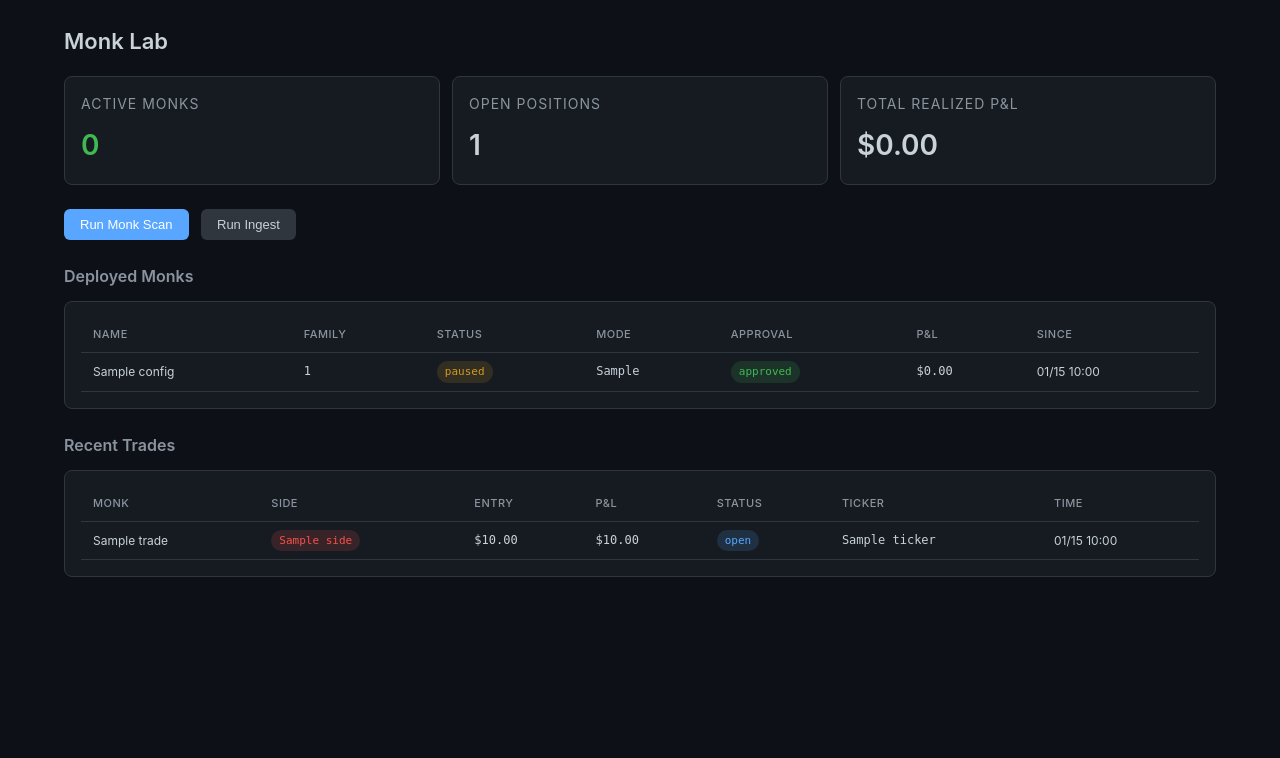
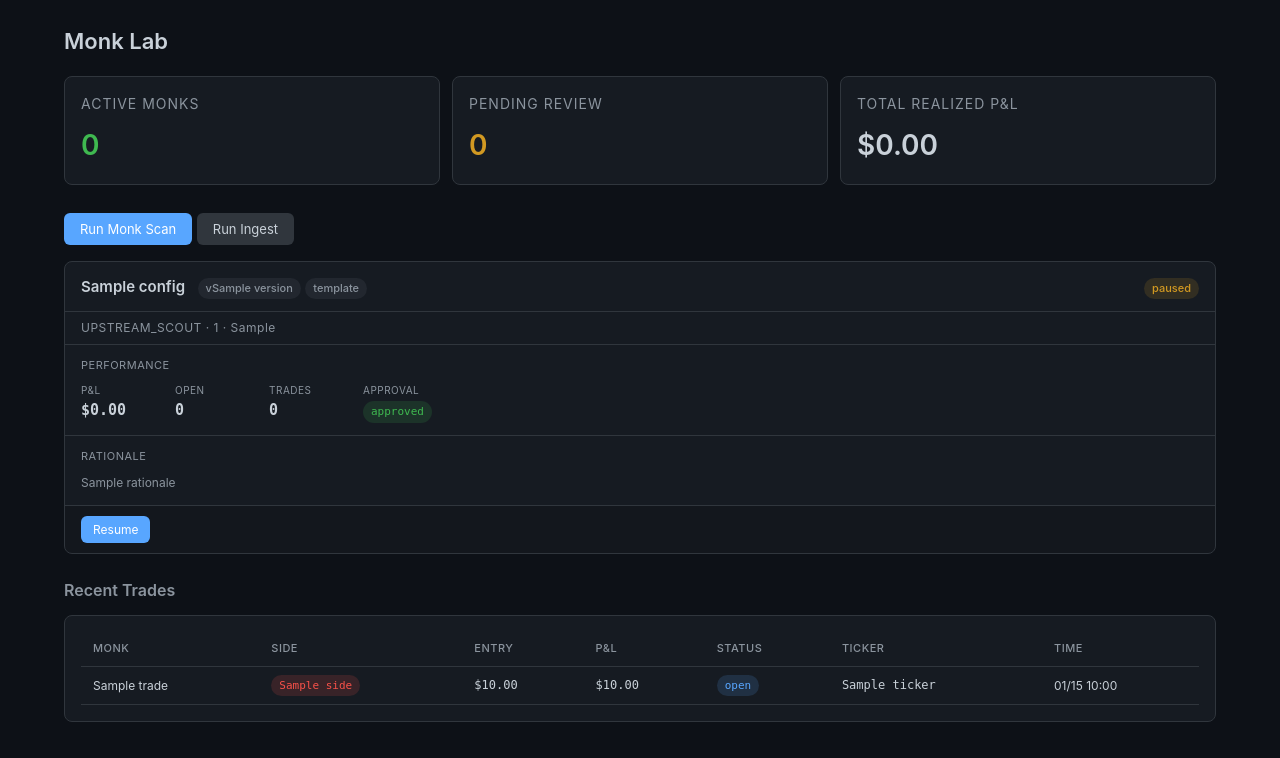
Before and after one commit to rymu219/Abbot_C, a FastAPI app: template src/abbot/web/templates/monks.html in a window 1280 px wide. Shown: the part 59-817 px from the top of the page. Before the commit the page ends 636 px from the top, so only its background shows below. Run offline with FastAPI, Linux system fonts and the light colour scheme; the template is opened without the code that fills it: most values are stand-ins (such as "Sample title", 1, 10 or a date in 2020).

Commit message:
Monks as labor unit cards with approve/reject/pause/kill controls
Co-Authored-By: Claude Opus 4.6 (1M context) <noreply@anthropic.com>

```diff
--- a/src/abbot/web/app.py
+++ b/src/abbot/web/app.py
@@ -170,10 +170,25 @@ async def monks_page(request: Request):
             .group_by(MonkTrade.monk_name)
         ).fetchall())
 
+        # Trade counts per monk
+        trades_by_monk = dict(session.execute(
+            select(MonkTrade.monk_name, func.count())
+            .group_by(MonkTrade.monk_name)
+        ).fetchall())
+
+        # Open positions per monk
+        open_by_monk = dict(session.execute(
+            select(MonkTrade.monk_name, func.count())
+            .where(MonkTrade.status == "open")
+            .group_by(MonkTrade.monk_name)
+        ).fetchall())
+
     return templates.TemplateResponse(request, "monks.html", {
         "configs": configs,
         "trades": trades,
         "pnl_by_monk": pnl_by_monk,
+        "trades_by_monk": trades_by_monk,
+        "open_by_monk": open_by_monk,
     })
 
 
@@ -211,6 +226,71 @@ async def api_pipeline_run(request: Request):
     return HTMLResponse('<div class="badge badge-green">Monk scan started</div>')
 
 
+@app.post("/api/monk/approve/{monk_id}")
+async def api_monk_approve(monk_id: int):
+    """Approve a Monk for paper trading."""
+    from sqlalchemy.orm import Session as DBSession
+    from abbot.db.engine import get_engine
+    from abbot.db.models.pipeline import StoredMonkConfig
+    engine = get_engine()
+    with DBSession(engine) as session:
+        config = session.get(StoredMonkConfig, monk_id)
+        if config:
+            config.approval_status = "approved"
+            config.lifecycle_status = "paper"
+            config.deployment_mode = "paper_only"
+            session.commit()
+            return HTMLResponse(f'<div class="badge badge-green">Approved</div>')
+    return HTMLResponse('<div class="badge badge-red">Not found</div>')
+
+
+@app.post("/api/monk/reject/{monk_id}")
+async def api_monk_reject(monk_id: int):
+    """Reject a Monk."""
+    from sqlalchemy.orm import Session as DBSession
+    from abbot.db.engine import get_engine
+    from abbot.db.models.pipeline import StoredMonkConfig
+    engine = get_engine()
+    with DBSession(engine) as session:
+        config = session.get(StoredMonkConfig, monk_id)
+        if config:
+            config.approval_status = "rejected"
+            config.lifecycle_status = "retired"
+            session.commit()
+    return HTMLResponse('<div class="badge badge-red">Rejected</div>')
+
+
+@app.post("/api/monk/pause/{monk_id}")
+async def api_monk_pause(monk_id: int):
+    """Pause a running Monk."""
+    from sqlalchemy.orm import Session as DBSession
+    from abbot.db.engine import get_engine
+    from abbot.db.models.pipeline import StoredMonkConfig
+    engine = get_engine()
+    with DBSession(engine) as session:
+        config = session.get(StoredMonkConfig, monk_id)
+        if config:
+            config.lifecycle_status = "paused"
+            session.commit()
+    return HTMLResponse('<div class="badge badge-yellow">Paused</div>')
+
+
+@app.post("/api/monk/kill/{monk_id}")
+async def api_monk_kill(monk_id: int):
+    """Kill (retire) a Monk permanently."""
+    from sqlalchemy.orm import Session as DBSession
+    from abbot.db.engine import get_engine
+    from abbot.db.models.pipeline import StoredMonkConfig
+    engine = get_engine()
+    with DBSession(engine) as session:
+        config = session.get(StoredMonkConfig, monk_id)
+        if config:
+            config.lifecycle_status = "retired"
+            config.approval_status = "revoked"
+            session.commit()
+    return HTMLResponse('<div class="badge badge-red">Killed</div>')
+
+
 @app.post("/api/scoring/update")
 async def api_scoring_update(request: Request):
     """Update scoring weights from form data."""
--- a/src/abbot/web/static/style.css
+++ b/src/abbot/web/static/style.css
@@ -158,6 +158,114 @@ tr:hover { background: rgba(88, 166, 255, 0.04); }
     background: var(--accent);
 }
 
+/* Monk cards */
+.monk-card {
+    background: var(--surface);
+    border: 1px solid var(--border);
+    border-radius: 8px;
+    margin-bottom: 16px;
+    overflow: hidden;
+}
+
+.monk-header {
+    display: flex;
+    justify-content: space-between;
+    align-items: center;
+    padding: 12px 16px;
+    border-bottom: 1px solid var(--border);
+}
+
+.monk-name {
+    font-weight: 600;
+    font-size: 15px;
+    margin-right: 8px;
+}
+
+.monk-meta {
+    padding: 6px 16px;
+    font-size: 12px;
+    color: var(--text-dim);
+    letter-spacing: 0.5px;
+    border-bottom: 1px solid var(--border);
+}
+
+.monk-section {
+    padding: 12px 16px;
+    border-bottom: 1px solid var(--border);
+}
+
+.monk-section:last-of-type { border-bottom: none; }
+
+.monk-section-title {
+    font-size: 11px;
+    text-transform: uppercase;
+    letter-spacing: 0.5px;
+    color: var(--text-dim);
+    margin-bottom: 8px;
+}
+
+.monk-strategy {
+    font-size: 16px;
+    font-weight: 600;
+    color: var(--accent);
+    margin-bottom: 8px;
+}
+
+.monk-stats-row {
+    display: flex;
+    gap: 24px;
+    flex-wrap: wrap;
+}
+
+.monk-stat {
+    display: flex;
+    flex-direction: column;
+    min-width: 70px;
+}
+
+.monk-stat-label {
+    font-size: 10px;
+    text-transform: uppercase;
+    color: var(--text-dim);
+    letter-spacing: 0.5px;
+}
+
+.monk-stat-value {
+    font-size: 15px;
+    font-weight: 600;
+    font-family: var(--mono);
+}
+
+.monk-evidence {
+    font-size: 12px;
+    color: var(--text-dim);
+    margin-top: 4px;
+}
+
+.monk-actions {
+    padding: 10px 16px;
+    display: flex;
+    gap: 8px;
+    background: rgba(0, 0, 0, 0.15);
+}
+
+/* Buttons */
+.btn {
+    border: none;
+    padding: 8px 16px;
+    border-radius: 6px;
+    cursor: pointer;
+    font-size: 13px;
+    font-family: var(--font);
+}
+
+.btn-sm { padding: 6px 12px; font-size: 12px; }
+.btn-primary { background: var(--accent); color: #fff; }
+.btn-secondary { background: var(--border); color: var(--text); }
+.btn-danger { background: rgba(248, 81, 73, 0.2); color: var(--red); }
+.btn-primary:hover { opacity: 0.9; }
+.btn-secondary:hover { opacity: 0.9; }
+
 /* Responsive */
 @media (max-width: 768px) {
     .grid-3, .grid-4 { grid-template-columns: 1fr; }
--- a/src/abbot/web/templates/monks.html
+++ b/src/abbot/web/templates/monks.html
@@ -9,45 +9,129 @@
         <div class="card-value" style="color: var(--green);">{{ configs|selectattr('lifecycle_status', 'in', ['paper','probation','live','scaled'])|list|length }}</div>
     </div>
     <div class="card">
-        <div class="card-title">Open Positions</div>
-        <div class="card-value">{{ trades|selectattr('status', 'equalto', 'open')|list|length }}</div>
+        <div class="card-title">Pending Review</div>
+        <div class="card-value" style="color: var(--yellow);">{{ configs|selectattr('approval_status', 'equalto', 'pending')|list|length }}</div>
     </div>
     <div class="card">
         <div class="card-title">Total Realized P&L</div>
-        <div class="card-value {% if pnl_by_monk.values()|sum > 0 %}state-actionable{% elif pnl_by_monk.values()|sum < 0 %}state-exhausted{% endif %}">
-            ${{ "%.2f"|format(pnl_by_monk.values()|sum) if pnl_by_monk else "0.00" }}
+        <div class="card-value {% if (pnl_by_monk.values()|list|sum if pnl_by_monk else 0) > 0 %}state-actionable{% elif (pnl_by_monk.values()|list|sum if pnl_by_monk else 0) < 0 %}state-exhausted{% endif %}">
+            ${{ "%.2f"|format(pnl_by_monk.values()|list|sum if pnl_by_monk else 0) }}
         </div>
     </div>
 </div>
 
-<div style="margin: 12px 0;">
-    <button onclick="fetch('/api/pipeline/run',{method:'POST'}).then(()=>location.reload())" style="background: var(--accent); color: #fff; border: none; padding: 8px 16px; border-radius: 6px; cursor: pointer; font-size: 13px;">Run Monk Scan</button>
-    <button onclick="fetch('/api/ingest/run',{method:'POST'}).then(()=>{})" style="background: var(--border); color: var(--text); border: none; padding: 8px 16px; border-radius: 6px; cursor: pointer; font-size: 13px; margin-left: 8px;">Run Ingest</button>
+<div style="margin: 16px 0;">
+    <button onclick="fetch('/api/pipeline/run',{method:'POST'})" class="btn btn-primary">Run Monk Scan</button>
+    <button onclick="fetch('/api/ingest/run',{method:'POST'})" class="btn btn-secondary">Run Ingest</button>
 </div>
 
-{% if configs %}
-<h2>Deployed Monks</h2>
-<div class="card">
-    <table>
-        <thead>
-            <tr><th>Name</th><th>Family</th><th>Status</th><th>Mode</th><th>Approval</th><th>P&L</th><th>Since</th></tr>
-        </thead>
-        <tbody>
-            {% for c in configs %}
-            <tr>
-                <td style="font-family: var(--font);">{{ c.name }}</td>
-                <td>{{ c.family_id }}</td>
-                <td><span class="badge badge-{% if c.lifecycle_status in ['live','scaled'] %}green{% elif c.lifecycle_status == 'paper' %}blue{% elif c.lifecycle_status == 'paused' %}yellow{% else %}dim{% endif %}">{{ c.lifecycle_status }}</span></td>
-                <td>{{ c.deployment_mode }}</td>
-                <td><span class="badge badge-{% if c.approval_status == 'approved' %}green{% elif c.approval_status == 'rejected' %}red{% else %}dim{% endif %}">{{ c.approval_status }}</span></td>
-                <td style="{% if pnl_by_monk.get(c.name, 0) > 0 %}color: var(--green){% elif pnl_by_monk.get(c.name, 0) < 0 %}color: var(--red){% endif %}">
-                    ${{ "%.2f"|format(pnl_by_monk.get(c.name, 0)) }}
-                </td>
-                <td style="font-family: var(--font);">{{ c.created_at.strftime('%m/%d %H:%M') if c.created_at else '?' }}</td>
-            </tr>
-            {% endfor %}
-        </tbody>
-    </table>
+{% for c in configs %}
+<div class="monk-card">
+    <div class="monk-header">
+        <div>
+            <span class="monk-name">{{ c.name }}</span>
+            <span class="badge badge-dim">v{{ c.version }}</span>
+            {% if c.strategy_blueprint %}
+            <span class="badge badge-blue">mined</span>
+            {% else %}
+            <span class="badge badge-dim">template</span>
+            {% endif %}
+        </div>
+        <div>
+            <span class="badge badge-{% if c.lifecycle_status in ['live','scaled'] %}green{% elif c.lifecycle_status == 'paper' %}blue{% elif c.lifecycle_status == 'paused' %}yellow{% elif c.lifecycle_status == 'candidate' %}dim{% else %}red{% endif %}">{{ c.lifecycle_status }}</span>
+        </div>
+    </div>
+
+    <div class="monk-meta">
+        UPSTREAM_SCOUT · {{ c.family_id }} · {{ c.deployment_mode }}
+    </div>
+
+    {% if c.strategy_blueprint %}
+    <div class="monk-section">
+        <div class="monk-section-title">Strategy (Data-Mined)</div>
+        {% set bp = c.strategy_blueprint %}
+        {% set strat = bp.get('strategy', {}) %}
+        <div class="monk-strategy">
+            {{ strat.get('side', '?')|upper }}
+            {{ 'below' if strat.get('side') == 'yes' else 'above' }}
+            ${{ "%.2f"|format(strat.get('optimal_entry', 0)) }}
+        </div>
+        <div class="monk-stats-row">
+            {% set train = bp.get('train', {}) %}
+            {% set test = bp.get('test', {}) %}
+            {% set conf = bp.get('confidence', {}) %}
+            <div class="monk-stat">
+                <span class="monk-stat-label">Train WR</span>
+                <span class="monk-stat-value">{{ "%.1f"|format(train.get('win_rate', 0) * 100) }}%</span>
+            </div>
+            <div class="monk-stat">
+                <span class="monk-stat-label">Test WR</span>
+                <span class="monk-stat-value">{{ "%.1f"|format(test.get('win_rate', 0) * 100) }}%</span>
+            </div>
+            <div class="monk-stat">
+                <span class="monk-stat-label">Train PF</span>
+                <span class="monk-stat-value">{{ "%.1f"|format(train.get('profit_factor', 0)) }}</span>
+            </div>
+            <div class="monk-stat">
+                <span class="monk-stat-label">p-value</span>
+                <span class="monk-stat-value">{{ "%.3f"|format(conf.get('p_value', 1)) }}</span>
+            </div>
+        </div>
+        <div class="monk-evidence">
+            Mined from {{ bp.get('sample', {}).get('total_settled', 0) }} settled markets
+            (train={{ bp.get('sample', {}).get('train', 0) }}, test={{ bp.get('sample', {}).get('test', 0) }})
+        </div>
+    </div>
+    {% endif %}
+
+    <div class="monk-section">
+        <div class="monk-section-title">Performance</div>
+        <div class="monk-stats-row">
+            <div class="monk-stat">
+                <span class="monk-stat-label">P&L</span>
+                <span class="monk-stat-value {% if pnl_by_monk.get(c.name, 0) > 0 %}state-actionable{% elif pnl_by_monk.get(c.name, 0) < 0 %}state-exhausted{% endif %}">${{ "%.2f"|format(pnl_by_monk.get(c.name, 0)) }}</span>
+            </div>
+            <div class="monk-stat">
+                <span class="monk-stat-label">Open</span>
+                <span class="monk-stat-value">{{ open_by_monk.get(c.name, 0) }}</span>
+            </div>
+            <div class="monk-stat">
+                <span class="monk-stat-label">Trades</span>
+                <span class="monk-stat-value">{{ trades_by_monk.get(c.name, 0) }}</span>
+            </div>
+            <div class="monk-stat">
+                <span class="monk-stat-label">Approval</span>
+                <span class="monk-stat-value">
+                    <span class="badge badge-{% if c.approval_status == 'approved' %}green{% elif c.approval_status == 'rejected' %}red{% else %}yellow{% endif %}">{{ c.approval_status }}</span>
+                </span>
+            </div>
+        </div>
+    </div>
+
+    {% if c.rationale %}
+    <div class="monk-section">
+        <div class="monk-section-title">Rationale</div>
+        <div class="monk-evidence">{{ c.rationale }}</div>
+    </div>
+    {% endif %}
+
+    <div class="monk-actions">
+        {% if c.approval_status == 'pending' %}
+        <button onclick="fetch('/api/monk/approve/{{ c.id }}',{method:'POST'}).then(()=>location.reload())" class="btn btn-primary btn-sm">Approve for Paper</button>
+        <button onclick="fetch('/api/monk/reject/{{ c.id }}',{method:'POST'}).then(()=>location.reload())" class="btn btn-danger btn-sm">Reject</button>
+        {% elif c.lifecycle_status in ['paper','live','probation','scaled'] %}
+        <button onclick="fetch('/api/monk/pause/{{ c.id }}',{method:'POST'}).then(()=>location.reload())" class="btn btn-secondary btn-sm">Pause</button>
+        <button onclick="fetch('/api/monk/kill/{{ c.id }}',{method:'POST'}).then(()=>location.reload())" class="btn btn-danger btn-sm">Kill</button>
+        {% elif c.lifecycle_status == 'paused' %}
+        <button onclick="fetch('/api/monk/approve/{{ c.id }}',{method:'POST'}).then(()=>location.reload())" class="btn btn-primary btn-sm">Resume</button>
+        {% endif %}
+    </div>
+</div>
+{% endfor %}
+
+{% if not configs %}
+<div class="card" style="text-align: center; padding: 32px; color: var(--text-dim);">
+    No Monks yet. Run <code>abbot monk mine</code> to discover strategies from data.
 </div>
 {% endif %}
 
```
